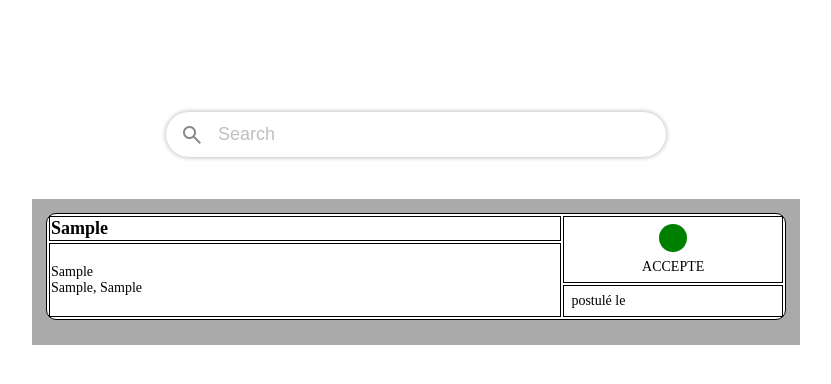
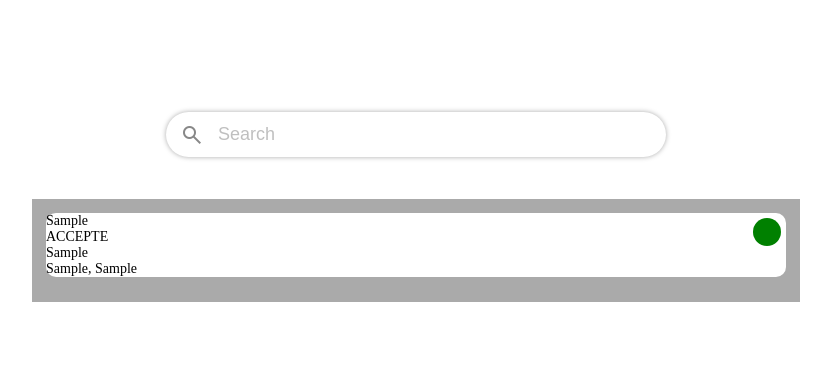
Before and after one commit to erosboulay/suivi_candidatures, a Flask app: page / in a window 1280 px wide. Shown: the top 384 px of the page, without its empty margins (224-1055 px from the left). Run offline with Flask 3, Linux system fonts and the light colour scheme; tables that the repository leaves empty hold one stand-in row (values such as "Sample post").

Commit message:
updated candidature item style

```diff
--- a/static/styles/style.css
+++ b/static/styles/style.css
@@ -78,11 +78,12 @@ tr{
     border-spacing: 0 1em;
 }
 
-.item-shower{
+.item-container{
     background-color: #FFF;
     margin-bottom: 0.75em;
     width: 100%;
     border-radius: 10px;
+    position: relative;
 
 }
 
@@ -101,14 +102,14 @@ tr{
 }
 
 .icon{
+    position: absolute;
+    top: 0;
+    right: 0;
     display: block;
-    margin-left: auto;
-    margin-right: auto;
-    margin-bottom: 0.5em;
-    text-align: center;
     border-radius: 50%;
     height: 2em;
     width: 2em;
+    margin: 5px;
 }
 
 .icon-text{
--- a/templates/index.html
+++ b/templates/index.html
@@ -5,24 +5,20 @@
 <ul class="database-shower">
 {% for candidature in candidatures %}
     <li >
-        <table class="item-shower">
-            <tr>
-                <td class="col1 titre-poste">{{ candidature.poste }} </td>
-                <td class = "col2" rowspan="2"> <div class = "icon
+        <div class="item-container">
+            {{ candidature.poste }} <br>
+            {{candidature.statut}} <br>
+            {{ candidature.entreprise }} <br>
+            {{candidature.ville}}, {{candidature.pays}} <br>
+
+            <div class = "icon
                     {% if candidature.statut == 'EN ATTENTE'%} grey
                     {% elif candidature.statut == 'ENTRETIEN'%} yellow
                     {% elif candidature.statut == 'REFUSE'%} red
                     {% elif candidature.statut == 'ACCEPTE'%} green
                     {% endif %}
-                    "
-                    ></div> <div class = "icon-text"> {{candidature.statut}} </div></td>
+                    "></div> <div class = "icon-text"> </div></td>
             </tr>
-            <tr>
-                <td class="col1" rowspan="2"> {{ candidature.entreprise }} <br> {{candidature.ville}}, {{candidature.pays}}</td>            </tr>
-            <tr>
-                <td class="col2">postulé le</td>
-            </tr>
-        </table>
     </li>
 {% endfor %}
 </ul>
```
